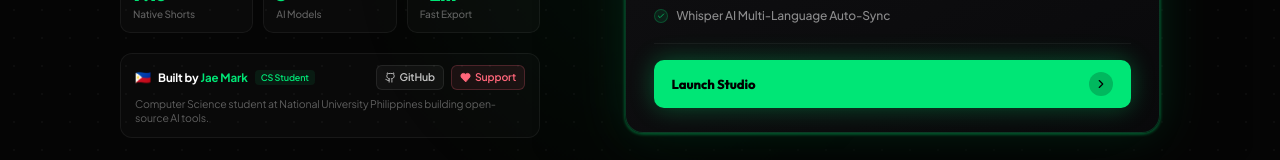
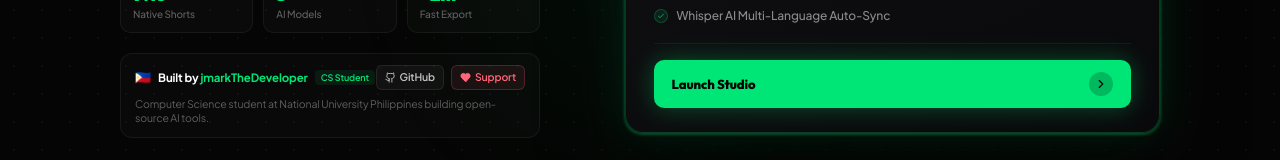
Before and after one commit to jmarkTheDeveloper/ClipVault-Desktop-AI-Clipping-, a React (Vite) app: page / in a window 1280 px wide. Shown: the part 472-632 px from the top of the page. Built offline with nearby package versions, Linux system fonts and the light colour scheme; no server answers.

Commit message:
fix: update creator handle to jmarkTheDeveloper

```diff
--- a/src/app/screens/ProjectSelectorScreen.tsx
+++ b/src/app/screens/ProjectSelectorScreen.tsx
@@ -253,7 +253,7 @@
                 <div style={{ display: "flex", alignItems: "center", gap: 7 }}>
                   <span style={{ fontSize: 13 }}>🇵🇭</span>
                   <span style={{ fontSize: 11.5, fontWeight: 700, color: "#fff" }}>
-                    Built by <span style={{ color: G }}>Jae Mark</span>
+                    Built by <span style={{ color: G }}>jmarkTheDeveloper</span>
                   </span>
                   <span
                     style={{
```
